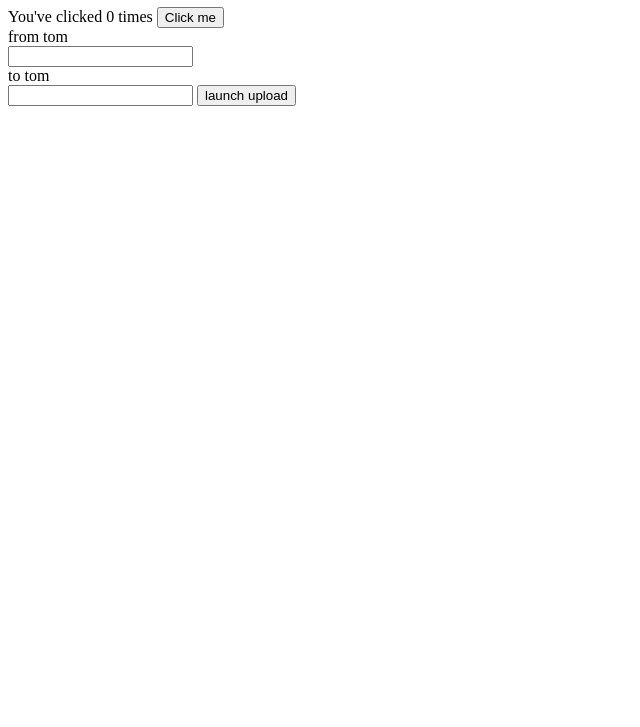
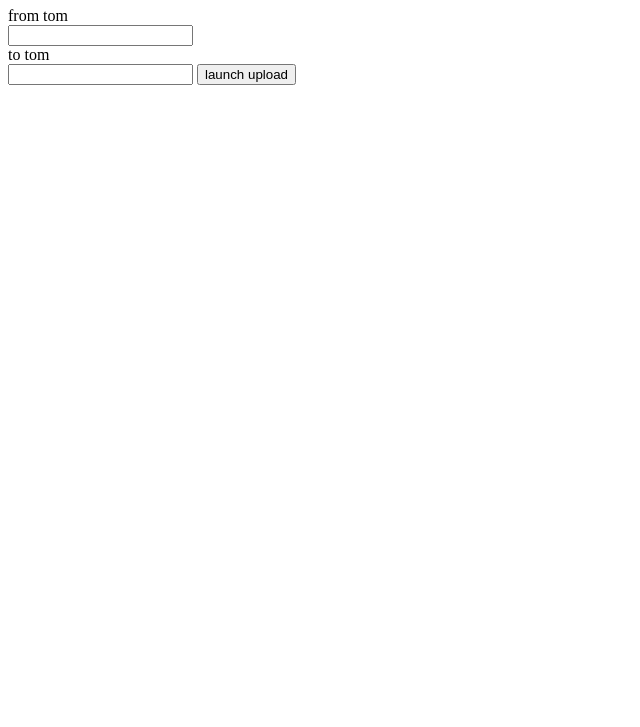
Before and after one commit to Devouass/manga-nodejs, a website: page index.html in a window 1280 px wide. Shown: the part 73-800 px from the top of the page, without its empty margins (0-640 px from the left). Drawn offline with Linux system fonts and the light colour scheme.

Commit message:
add style

```diff
--- a/hmi/content.html
+++ b/hmi/content.html
@@ -1,9 +1,4 @@
 <div id='appContent'>
-
-	<div>
-	    You've clicked <span data-bind="text: numberOfClicks"></span> times
-	    <button data-bind="click: incrementClickCounter">Click me</button>
-	</div>
 
 	<div>from tom</div>
 	<input type="text" data-bind="value: fromTome"></input>
@@ -11,5 +6,5 @@
 	<div>to tom</div>
 	<input type="text" data-bind="value: toTome"></input>
 
-	<button data-bind="click: launchUpload()">launch upload</button>
+	<button data-bind="click: launchUpload">launch upload</button>
 </div>
```
Also changed, not shown: hmi/css/style.css (added).
